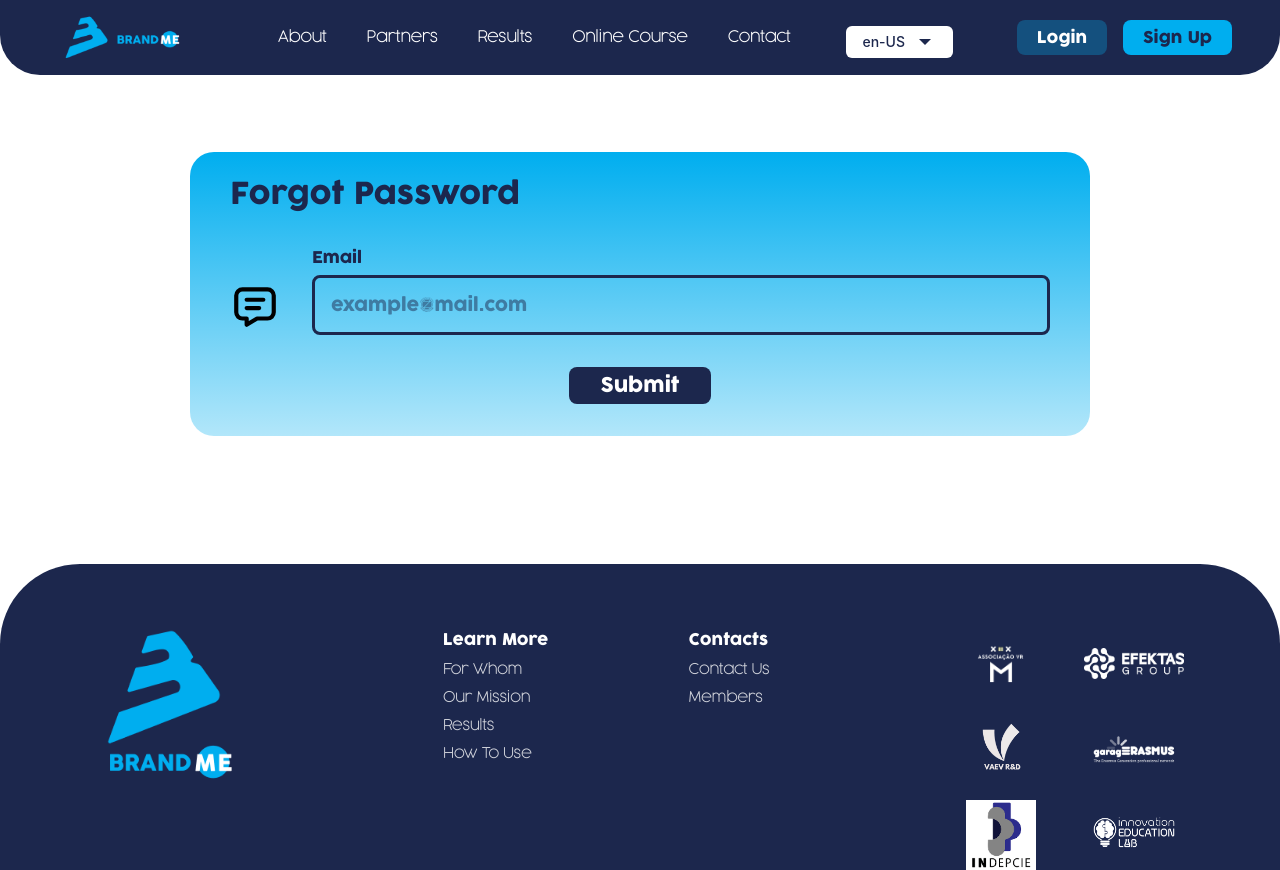
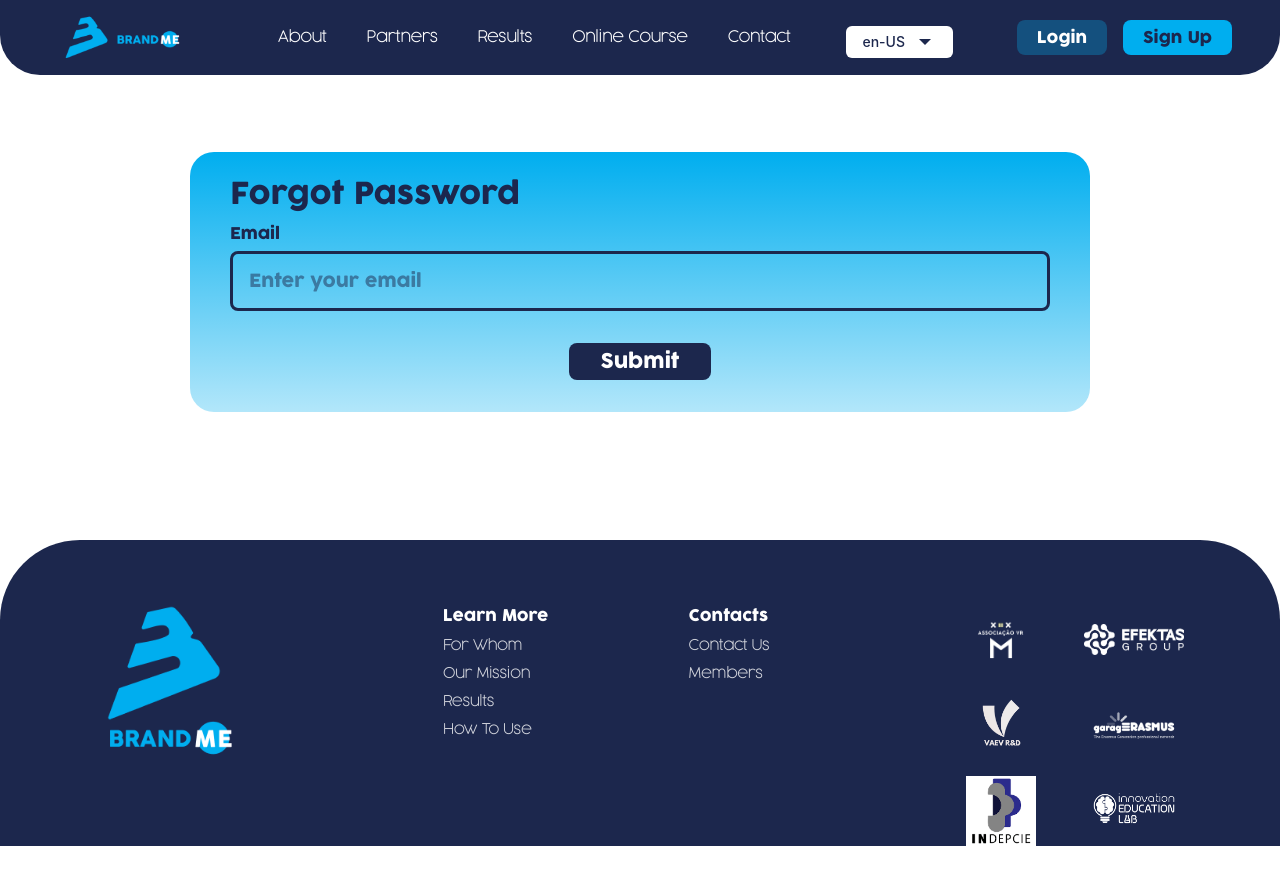
Before and after one commit to Valuegate/Brand-me, a Next.js app: page /forgot-password in a window 1280 px wide. After the commit the page ends 846 px from the top, so only its background shows below. Built offline with nearby package versions, Linux system fonts and the light colour scheme.

Commit message:
done with reset password

```diff
--- a/src/app/reset-password/[uidb64]/[token]/page.tsx
+++ b/src/app/reset-password/[uidb64]/[token]/page.tsx
@@ -14,6 +14,7 @@ const ResetPassword: FC<{ params: any }> = ({ params }) => {
   const [confirmPassword, setConfirmPassword] = useState<string>("");
   const [message, setMessage] = useState<string>("");
   const [loading, setLoading] = useState<boolean>(false);
+  const router = useRouter();
   const { uidb64, token } = params;
 
   useEffect(() => {
@@ -37,6 +38,7 @@ const ResetPassword: FC<{ params: any }> = ({ params }) => {
         token
       });
       setMessage(response.data.message);
+      router.push('/login');
     } catch (error) {
       setMessage("Error resetting password. Ensure all fields have at least 6 characters.");
     } finally {
--- a/src/components/forgot-password/ForgotPassword.tsx
+++ b/src/components/forgot-password/ForgotPassword.tsx
@@ -1,24 +1,30 @@
 "use client";
 
-import Link from "next/link";
-import React, { useState } from "react";
-import { GiPadlock } from "react-icons/gi";
-import { TbMessage } from "react-icons/tb";
-import Footer from "../resuable/Footer/Footer";
-import InputComponent from "../resuable/InputComponent";
-import NavBar from "../resuable/NavBar/NavBar";
+import React, { useState, FC } from "react";
 import axios from "axios";
+import { useRouter } from "next/navigation";
+import { CircularProgress } from "@mui/material";
+import Footer from "@/components/resuable/Footer/Footer";
+import InputComponent from "@/components/resuable/InputComponent";
+import NavBar from "@/components/resuable/NavBar/NavBar";
 
-const ForgotPassword = () => {
+const ForgotPassword: FC = () => {
   const [email, setEmail] = useState<string>("");
   const [message, setMessage] = useState<string>("");
+  const [loading, setLoading] = useState<boolean>(false);
+  const router = useRouter();
 
   const handleSubmit = async () => {
+    setLoading(true);
+    setMessage("");
+
     try {
-      const response = await axios.post('https://brandme-2.onrender.com/api/accounts/password-reset/', { email });
+      const response = await axios.post('https://brandme-2.onrender.com/api/accounts/reset-password/', { email });
       setMessage(response.data.message);
     } catch (error) {
-      setMessage('Error sending password reset email');
+      setMessage("Error sending reset password link. Please try again.");
+    } finally {
+      setLoading(false);
     }
   };
 
@@ -34,28 +40,21 @@ const ForgotPassword = () => {
             <h2 className="text-brand text-[30px] md:text-[24px] leading-[21.8px] font-cocogoose mb-4">
               Forgot Password
             </h2>
-            <div className="flex items-center gap-8 mt-10 ">
-              <div className="mt-8 md:hidden">
-                <TbMessage className="w-[50px] h-[50px]" />
-              </div>
-              <InputComponent
-                label="Email"
-                placeholder="example@mail.com"
-                value={email}
-                width="w-full"
-                onChange={(e) => {
-                  setEmail(e.target.value);
-                }}
-                type={"text"}
-              />
-            </div>
-
+            <InputComponent
+              label="Email"
+              placeholder="Enter your email"
+              value={email}
+              width="w-full"
+              onChange={(e) => setEmail(e.target.value)}
+              type="email"
+            />
             <div className="flex items-center justify-center mt-8">
               <button
                 onClick={handleSubmit}
                 className="text-white bg-brand px-8 md:w-full py-2 md:py-3 rounded-lg text-[20px] leading-[21.8px] font-cocogoose"
+                disabled={loading}
               >
-                Submit
+                {loading ? <CircularProgress size={24} color="inherit" /> : "Submit"}
               </button>
             </div>
             {message && (
--- a/src/components/resuable/InputComponent.tsx
+++ b/src/components/resuable/InputComponent.tsx
@@ -5,7 +5,7 @@ export interface iInputProps {
   label: string;
   placeholder: string;
   width: string;
-  type: "text" | "password";
+  type: "text" | "password" | "email";
   value: string;
   onChange: ChangeEventHandler<HTMLInputElement>;
 }
```
